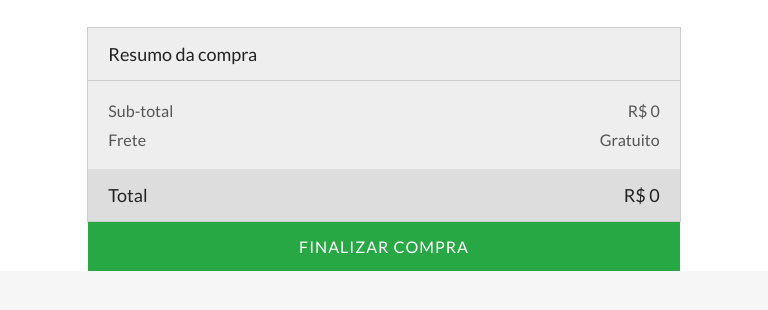
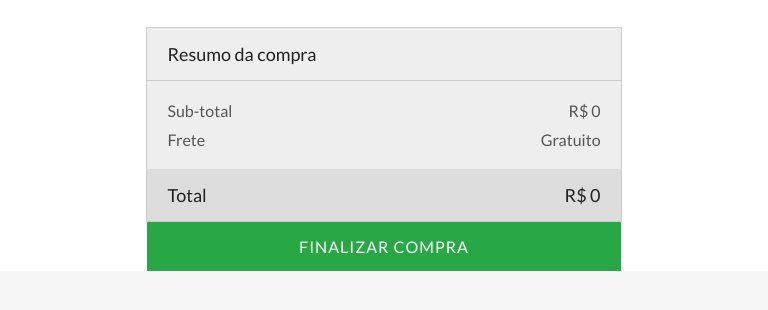
Before and after one commit to laboratorioalimentacao/LaboratorioAlimentacoa, a plain HTML site: page carrinhoDeCompras.html in a window 768 px wide. Shown: the part 220-530 px from the top of the page. Drawn offline with nearby package versions, Linux system fonts and the light colour scheme.

Commit message:
Update carrinhostyles.css

```diff
--- a/css/carrinhostyles.css
+++ b/css/carrinhostyles.css
@@ -303,7 +303,7 @@ hr {
   aside {
     margin: 0px;
     margin-top: 30px;
-    width: 100%;
+    width: 80vw;
     display: flex;
     justify-content: center;
     flex-direction: column;
```
